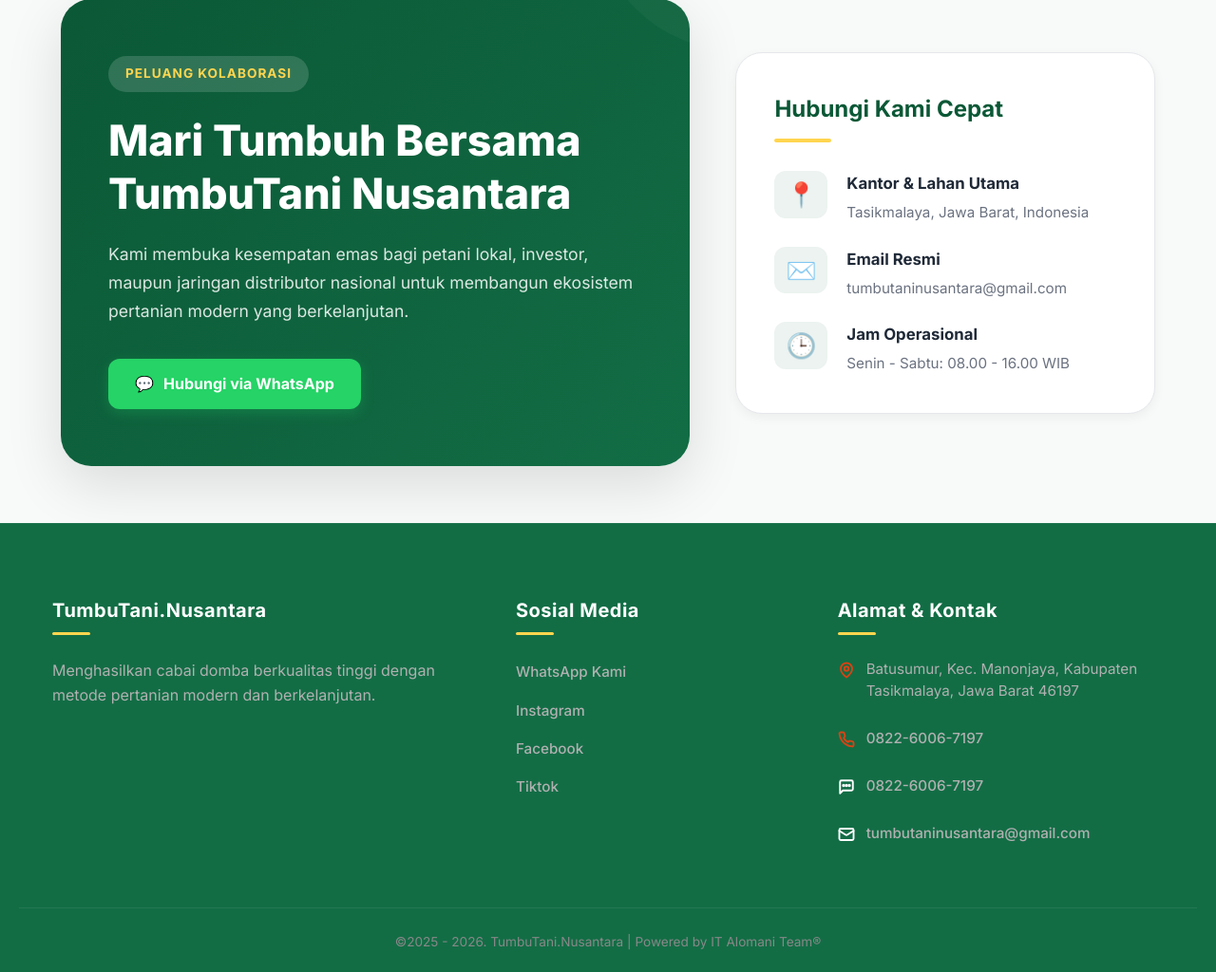
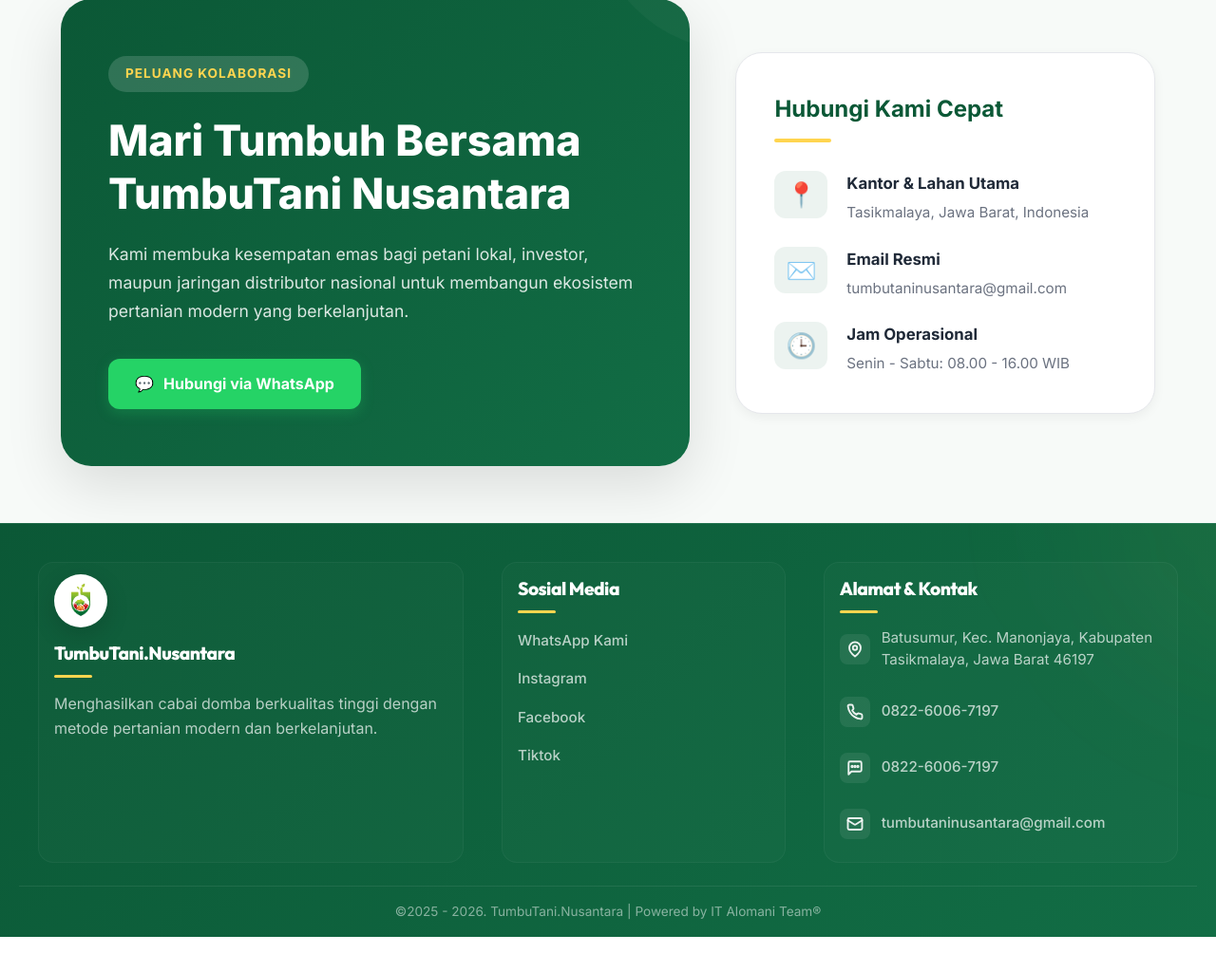
Before and after one commit to yanxoy666/TMTNTRILEMBUR, a PHP site: page /index.php in a window 1280 px wide. Shown: the part 2830-3854 px from the top of the page at 95% size. After the commit the page ends 3817 px from the top, so only its background shows below. Run offline with PHP 8.4, Linux system fonts and the light colour scheme.

Commit message:
ubahnavfot

```diff
--- a/komponen/footer.php
+++ b/komponen/footer.php
@@ -1,6 +1,9 @@
 <footer class="footer">
     <div class="footer-content animate-on-scroll">
         <div class="footer-section about">
+            <div class="footer-logo">
+                <img src="assets/foto/logo1.png" alt="TumbuTani Nusantara Logo">
+            </div>
             <h3>TumbuTani.Nusantara</h3>
             <p>Menghasilkan cabai domba berkualitas tinggi dengan metode pertanian modern dan berkelanjutan.</p>
         </div>
@@ -53,14 +56,31 @@
 </footer>
 
 <style>
+@import url('https://fonts.googleapis.com/css2?family=Plus+Jakarta+Sans:wght@400;500;600;700;800&family=Outfit:wght@700;800&display=swap');
+
 /* Reset override & premium styling for TumbuTani Footer */
 footer.footer {
-    background-color: #126d45 !important;
-    color: #b0b0b0 !important;
-    padding: 60px 20px 20px !important;
-    font-family: 'Poppins', sans-serif !important;
+    background: linear-gradient(135deg, #0B5836 0%, #126D45 100%) !important;
+    color: rgba(255, 255, 255, 0.7) !important;
+    padding: 40px 20px 16px !important;
+    font-family: 'Plus Jakarta Sans', sans-serif !important;
     position: relative;
     overflow: hidden;
+    border-top: 1px solid rgba(255, 255, 255, 0.08);
+}
+
+footer.footer::before {
+    content: '';
+    position: absolute;
+    top: -50%;
+    right: -20%;
+    width: 400px;
+    height: 400px;
+    border-radius: 50%;
+    background: rgba(255, 213, 79, 0.04);
+    filter: blur(80px);
+    pointer-events: none;
+    z-index: 0;
 }
 
 footer.footer .footer-content {
@@ -71,6 +91,8 @@ footer.footer .footer-content {
     margin: auto !important;
     opacity: 1 !important;
     transform: none !important;
+    position: relative;
+    z-index: 1;
 }
 
 @media screen and (max-width: 768px) {
@@ -82,39 +104,44 @@ footer.footer .footer-content {
 
 /* Footer Section Styling */
 footer.footer .footer-section {
-    transition: transform 0.4s cubic-bezier(0.175, 0.885, 0.32, 1.275), box-shadow 0.4s ease;
-    border-radius: 8px;
-    padding: 15px;
+    transition: all 0.4s cubic-bezier(0.16, 1, 0.3, 1);
+    border-radius: 16px;
+    padding: 12px 16px;
     cursor: pointer;
     user-select: none;
+    background: rgba(255, 255, 255, 0.02);
+    border: 1px solid rgba(255, 255, 255, 0.04);
 }
 
 footer.footer .footer-section:hover {
-    background: rgba(255, 255, 255, 0.02);
+    background: rgba(255, 255, 255, 0.04);
+    border-color: rgba(255, 255, 255, 0.08);
+    transform: translateY(-2px);
 }
 
 /* Titles */
 footer.footer .footer-section h3 {
-    margin-bottom: 25px !important;
+    margin-bottom: 15px !important;
     color: #ffffff !important;
-    font-size: 1.25rem !important;
-    font-weight: 700 !important;
-    letter-spacing: 0.5px;
+    font-size: 1.2rem !important;
+    font-weight: 800 !important;
+    letter-spacing: -0.5px;
+    font-family: 'Outfit', sans-serif !important;
 }
 
 /* Logo container styling */
 footer.footer .footer-logo {
-    width: 76px;
-    height: 76px;
+    width: 56px;
+    height: 56px;
     background: #ffffff;
     border-radius: 50%;
     display: flex;
     align-items: center;
     justify-content: center;
-    padding: 10px;
-    margin-bottom: 20px;
-    box-shadow: 0 4px 12px rgba(0, 0, 0, 0.2);
-    transition: transform 0.3s cubic-bezier(0.175, 0.885, 0.32, 1.275);
+    padding: 6px;
+    margin-bottom: 12px;
+    box-shadow: 0 8px 24px rgba(0, 0, 0, 0.15);
+    transition: transform 0.4s cubic-bezier(0.16, 1, 0.3, 1);
 }
 
 footer.footer .footer-logo:hover {
@@ -184,17 +218,17 @@ footer.footer .footer-section.links ul li {
 }
 
 footer.footer .footer-section.links ul a {
-    color: #b0b0b0 !important;
+    color: rgba(255, 255, 255, 0.7) !important;
     text-decoration: none !important;
     font-size: 0.95rem !important;
-    transition: all 0.25s cubic-bezier(0.25, 0.8, 0.25, 1);
+    transition: all 0.3s cubic-bezier(0.16, 1, 0.3, 1);
     display: inline-block;
     padding: 2px 0;
 }
 
 footer.footer .footer-section.links ul a:hover {
-    color: #ffffff !important;
-    transform: translateX(8px);
+    color: #FFD54F !important;
+    transform: translateX(6px);
 }
 
 /* Address & Contact List */
@@ -206,13 +240,13 @@ footer.footer .contact-list {
 
 footer.footer .contact-item {
     display: flex;
-    align-items: flex-start;
+    align-items: center;
     gap: 12px;
     font-size: 0.95rem;
     line-height: 1.5;
-    color: #b0b0b0;
+    color: rgba(255, 255, 255, 0.7);
     cursor: pointer;
-    transition: transform 0.2s ease, color 0.2s ease;
+    transition: all 0.3s cubic-bezier(0.16, 1, 0.3, 1);
 }
 
 footer.footer .contact-item:hover {
@@ -229,24 +263,43 @@ footer.footer .icon-container {
     display: flex;
     align-items: center;
     justify-content: center;
-    padding-top: 3px;
+    width: 32px;
+    height: 32px;
+    border-radius: 8px;
+    background: rgba(255, 255, 255, 0.08);
     flex-shrink: 0;
-    transition: transform 0.3s ease;
+    transition: all 0.3s cubic-bezier(0.16, 1, 0.3, 1);
+}
+
+footer.footer .contact-item:hover .icon-container {
+    background: #FFD54F;
+    transform: scale(1.08);
+}
+
+footer.footer .contact-item svg {
+    stroke: rgba(255, 255, 255, 0.9) !important;
+    transition: stroke 0.3s ease;
+}
+
+footer.footer .contact-item:hover svg {
+    stroke: #0B5836 !important;
 }
 
 footer.footer .contact-icon {
-    transition: transform 0.3s cubic-bezier(0.175, 0.885, 0.32, 1.275);
+    transition: transform 0.4s cubic-bezier(0.16, 1, 0.3, 1);
 }
 
 /* Copyright Footer Bottom */
 footer.footer .footer-bottom {
     text-align: center !important;
-    padding: 25px 20px 0 !important;
+    padding: 16px 20px 0 !important;
     background-color: transparent !important;
-    border-top: 1px solid rgba(255, 255, 255, 0.07) !important;
-    margin-top: 40px !important;
+    border-top: 1px solid rgba(255, 255, 255, 0.08) !important;
+    margin-top: 24px !important;
     font-size: 0.85rem !important;
-    color: #888888 !important;
+    color: rgba(255, 255, 255, 0.5) !important;
+    position: relative;
+    z-index: 1;
 }
 
 /* Animation Keyframes */
--- a/komponen/navbar.php
+++ b/komponen/navbar.php
@@ -45,313 +45,286 @@ $current_page = basename($_SERVER['PHP_SELF']);
     </div>
 </nav>
 <div class="nav-overlay"></div>
+<style>
+@import url('https://fonts.googleapis.com/css2?family=Plus+Jakarta+Sans:wght@400;500;600;700;800&family=Outfit:wght@700;800&display=swap');
 
-<style>
-@import url('https://fonts.googleapis.com/css2?family=Poppins:wght@400;500;600;700;800&display=swap');
-
-/* =========================
-   PREMIUM MODERN NAVBAR
-========================= */
-
-nav.navbar{
-    position:sticky;
-    top:0;
-    z-index:9999;
-
-    display:flex;
-    justify-content:space-between;
-    align-items:center;
-
-    padding:16px 50px;
-
-    background:rgba(18,109,69,0.96);
-    backdrop-filter:blur(12px);
-
-    box-shadow:0 6px 25px rgba(0,0,0,.08);
-
-    transition:.3s ease;
+/* ==================================================
+   PREMIUM GLASSMORPHISM NAVBAR
+   ================================================== */
+nav.navbar {
+    position: sticky;
+    top: 0;
+    z-index: 9999;
+    display: flex;
+    justify-content: space-between;
+    align-items: center;
+    padding: 16px 50px;
+    background: rgba(18, 109, 69, 0.82);
+    backdrop-filter: blur(20px);
+    -webkit-backdrop-filter: blur(20px);
+    box-shadow: 0 8px 32px rgba(0, 0, 0, 0.06);
+    border-bottom: 1px solid rgba(255, 255, 255, 0.08);
+    transition: background 0.4s ease, padding 0.4s ease, box-shadow 0.4s ease;
+    font-family: 'Plus Jakarta Sans', sans-serif;
 }
 
-/* LOGO */
-
-.logo a{
-    display:flex;
-    align-items:center;
-    gap:12px;
-    text-decoration:none;
+/* LOGO & BRANDING */
+.logo a {
+    display: flex;
+    align-items: center;
+    gap: 12px;
+    text-decoration: none;
 }
 
-.logo-img{
-    height:52px;
-    width:auto;
-    transition:.3s ease;
+.logo-img {
+    height: 52px;
+    width: auto;
+    transition: transform 0.4s cubic-bezier(0.16, 1, 0.3, 1), filter 0.4s ease;
 }
 
-.logo-img:hover{
-    transform:scale(1.08);
+.logo-img:hover {
+    transform: scale(1.08) rotate(2deg);
+    filter: drop-shadow(0 4px 12px rgba(255, 213, 79, 0.3));
 }
 
-.brand-name{
-    display:flex;
-    align-items:center;
-    font-size:1.6rem;
-    font-weight:800;
-
-    color:#ffffff !important;
-
-    white-space:nowrap;
-    letter-spacing:-0.5px;
+.brand-name {
+    display: flex;
+    align-items: center;
+    font-size: 1.6rem;
+    font-weight: 800;
+    color: #ffffff !important;
+    white-space: nowrap;
+    letter-spacing: -0.8px;
+    font-family: 'Outfit', sans-serif;
 }
 
-.brand-name .dot-nusantara{
-    color:#FFD54F !important;
+.brand-name .dot-nusantara {
+    color: #FFD54F !important;
+    text-shadow: 0 0 10px rgba(255, 213, 79, 0.3);
 }
 
-/* MENU */
-
-.nav-links{
-    display:flex;
-    align-items:center;
-    gap:8px;
-    list-style:none;
+/* NAVIGATION LINKS */
+.nav-links {
+    display: flex;
+    align-items: center;
+    gap: 8px;
+    list-style: none;
 }
 
-.nav-links li{
-    padding:0;
+.nav-links li {
+    padding: 0;
 }
 
-.nav-links a{
-    color:#fff !important;
-    text-decoration:none;
-    font-weight:600;
-
-    padding:10px 16px;
-    border-radius:12px;
-
-    transition:.3s ease;
-    position:relative;
+.nav-links a {
+    color: rgba(255, 255, 255, 0.9) !important;
+    text-decoration: none;
+    font-weight: 600;
+    font-size: 0.98rem;
+    padding: 10px 18px;
+    border-radius: 12px;
+    transition: all 0.3s cubic-bezier(0.16, 1, 0.3, 1);
+    position: relative;
 }
 
-.nav-links a:hover{
-    background:rgba(255,255,255,.10);
-    color:#FFD54F !important;
+.nav-links a:hover {
+    background: rgba(255, 255, 255, 0.1);
+    color: #FFD54F !important;
+    transform: translateY(-1px);
 }
 
-.nav-links a.active{
-    background:rgba(255,213,79,.15);
-    color:#FFD54F !important;
+.nav-links a.active {
+    background: rgba(255, 213, 79, 0.15);
+    color: #FFD54F !important;
+    box-shadow: inset 0 0 0 1px rgba(255, 213, 79, 0.2);
 }
 
-.nav-links a.active::after{
-    content:'';
-
-    position:absolute;
-    bottom:-6px;
-    left:50%;
-
-    transform:translateX(-50%);
-
-    width:18px;
-    height:4px;
-
-    border-radius:99px;
-
-    background:#FFD54F;
+.nav-links a.active::after {
+    content: '';
+    position: absolute;
+    bottom: -6px;
+    left: 50%;
+    transform: translateX(-50%);
+    width: 20px;
+    height: 4px;
+    border-radius: 99px;
+    background: #FFD54F;
+    box-shadow: 0 2px 8px rgba(255, 213, 79, 0.6);
 }
 
-/* USER */
-
-.user-info{
-    display:flex;
-    align-items:center;
-
-    color:#fff;
-
-    background:rgba(255,255,255,.1);
-
-    padding:10px 16px;
-
-    border-radius:999px;
-
-    font-weight:600;
+/* USER PANEL */
+.user-info {
+    display: flex;
+    align-items: center;
+    gap: 6px;
+    color: #ffffff;
+    background: rgba(255, 255, 255, 0.12);
+    padding: 10px 18px;
+    border-radius: 999px;
+    font-weight: 600;
+    font-size: 0.95rem;
+    box-shadow: inset 0 0 0 1px rgba(255, 255, 255, 0.1);
 }
 
-/* LOGIN */
-
-.btn-login{
-    background:#FFD54F !important;
-    color:#126d45 !important;
-
-    padding:10px 22px !important;
-
-    border-radius:999px !important;
-
-    font-weight:700 !important;
-
-    box-shadow:0 6px 20px rgba(255,213,79,.25);
+/* BUTTONS: LOGIN / LOGOUT */
+.btn-login {
+    background: linear-gradient(135deg, #FFD54F 0%, #FFC107 100%) !important;
+    color: #0B5836 !important;
+    padding: 10px 24px !important;
+    border-radius: 999px !important;
+    font-weight: 750 !important;
+    box-shadow: 0 6px 20px rgba(255, 213, 79, 0.25);
+    border: 1px solid rgba(255, 255, 255, 0.1);
+    transition: all 0.4s cubic-bezier(0.16, 1, 0.3, 1) !important;
 }
 
-.btn-login:hover{
-    background:#fff !important;
-    transform:translateY(-2px);
+.btn-login:hover {
+    background: #ffffff !important;
+    color: #126d45 !important;
+    transform: translateY(-2px) scale(1.02);
+    box-shadow: 0 8px 24px rgba(255, 255, 255, 0.25);
 }
 
-/* LOGOUT */
-
-.btn-logout{
-    background:#ef4444 !important;
-    color:#fff !important;
-
-    padding:10px 22px !important;
-
-    border-radius:999px !important;
-
-    font-weight:700 !important;
+.btn-logout {
+    background: #EF4444 !important;
+    color: #ffffff !important;
+    padding: 10px 24px !important;
+    border-radius: 999px !important;
+    font-weight: 750 !important;
+    transition: all 0.4s cubic-bezier(0.16, 1, 0.3, 1) !important;
 }
 
-.btn-logout:hover{
-    background:#fff !important;
-    color:#ef4444 !important;
-    transform:translateY(-2px);
+.btn-logout:hover {
+    background: #ffffff !important;
+    color: #EF4444 !important;
+    transform: translateY(-2px);
+    box-shadow: 0 8px 24px rgba(239, 68, 68, 0.2);
 }
 
 .btn-login::after,
-.btn-logout::after{
-    display:none !important;
+.btn-logout::after {
+    display: none !important;
 }
 
-/* BURGER */
-
-.burger{
-    display:none;
-    cursor:pointer;
-    z-index:10001;
+/* MOBILE BURGER */
+.burger {
+    display: none;
+    cursor: pointer;
+    z-index: 10001;
 }
 
-.burger div{
-    width:28px;
-    height:3px;
-    background:#fff;
-    margin:5px;
-    border-radius:10px;
-    transition:.3s;
+.burger div {
+    width: 28px;
+    height: 3px;
+    background: #ffffff;
+    margin: 5px;
+    border-radius: 10px;
+    transition: all 0.4s cubic-bezier(0.16, 1, 0.3, 1);
 }
 
 /* OVERLAY */
-
-.nav-overlay{
-    position:fixed;
-    inset:0;
-
-    background:rgba(0,0,0,.45);
-
-    opacity:0;
-    visibility:hidden;
-
-    transition:.3s;
-
-    z-index:9998;
+.nav-overlay {
+    position: fixed;
+    inset: 0;
+    background: rgba(11, 88, 54, 0.4);
+    backdrop-filter: blur(8px);
+    -webkit-backdrop-filter: blur(8px);
+    opacity: 0;
+    visibility: hidden;
+    transition: all 0.4s cubic-bezier(0.16, 1, 0.3, 1);
+    z-index: 9998;
 }
 
-.nav-overlay.active{
-    opacity:1;
-    visibility:visible;
+.nav-overlay.active {
+    opacity: 1;
+    visibility: visible;
 }
 
-/* MOBILE */
-
-@media(max-width:900px){
-
-    nav.navbar{
-        padding:14px 20px;
+/* RESPONSIVE (MOBILE DRAWER) */
+@media (max-width: 900px) {
+    nav.navbar {
+        padding: 14px 24px;
     }
 
-    .logo-img{
-        height:42px;
+    .logo-img {
+        height: 44px;
     }
 
-    .brand-name{
-        font-size:1.2rem;
+    .brand-name {
+        font-size: 1.35rem;
     }
 
-    .burger{
-        display:block;
+    .burger {
+        display: block;
     }
 
-    .nav-links{
-        position:fixed;
-
-        top:0;
-        right:-100%;
-
-        width:280px;
-        max-width:80%;
-
-        height:100vh;
-
-        background:linear-gradient(
-            180deg,
-            #126d45,
-            #0b5836
-        );
-
-        flex-direction:column;
-
-        justify-content:center;
-        align-items:center;
-
-        gap:18px;
-
-        transition:.4s ease;
-
-        box-shadow:-10px 0 30px rgba(0,0,0,.2);
-
-        z-index:10000;
+    .nav-links {
+        position: fixed;
+        top: 0;
+        right: -100%;
+        width: 290px;
+        max-width: 80%;
+        height: 100vh;
+        background: linear-gradient(180deg, #126D45 0%, #0B5836 100%) !important;
+        backdrop-filter: blur(20px);
+        -webkit-backdrop-filter: blur(20px);
+        flex-direction: column;
+        justify-content: center;
+        align-items: center;
+        gap: 20px;
+        transition: right 0.4s cubic-bezier(0.16, 1, 0.3, 1);
+        box-shadow: -10px 0 40px rgba(0, 0, 0, 0.25) !important;
+        z-index: 10000;
+        padding: 40px 24px;
     }
 
-    .nav-links.nav-active{
-        right:0;
+    .nav-links.nav-active {
+        right: 0;
     }
 
-    .nav-links li{
-        width:100%;
-        text-align:center;
+    .nav-links li {
+        width: 100%;
+        text-align: center;
     }
 
-    .nav-links a{
-        width:85%;
-        display:block;
-        margin:auto;
-        padding:14px;
+    .nav-links a {
+        width: 85%;
+        display: block;
+        margin: auto;
+        padding: 14px;
+        border-radius: 14px;
     }
 
-    .user-info{
-        width:85%;
-        justify-content:center;
-        margin:auto;
+    .nav-links a.active::after {
+        display: none;
+    }
+
+    .user-info {
+        width: 85%;
+        justify-content: center;
+        margin: auto;
     }
 
     .btn-login,
-    .btn-logout{
-        width:85%;
-        display:block;
-        text-align:center;
-        margin:auto;
+    .btn-logout {
+        width: 85% !important;
+        display: block !important;
+        text-align: center;
+        margin: auto;
     }
 }
 
-/* BURGER ANIMATION */
-
-.burger.toggle .line1{
-    transform:rotate(-45deg) translate(-5px,6px);
+/* BURGER ANIMATION TRIGGERED BY SCRIPT */
+.burger.toggle .line1 {
+    transform: rotate(-45deg) translate(-5px, 6px);
 }
 
-.burger.toggle .line2{
-    opacity:0;
+.burger.toggle .line2 {
+    opacity: 0;
+    transform: scale(0);
 }
 
-.burger.toggle .line3{
-    transform:rotate(45deg) translate(-5px,-6px);
+.burger.toggle .line3 {
+    transform: rotate(45deg) translate(-5px, -6px);
 }
 </style>
 
```
Also changed, not shown: other parts of komponen/footer.php (+17 -10 lines).
